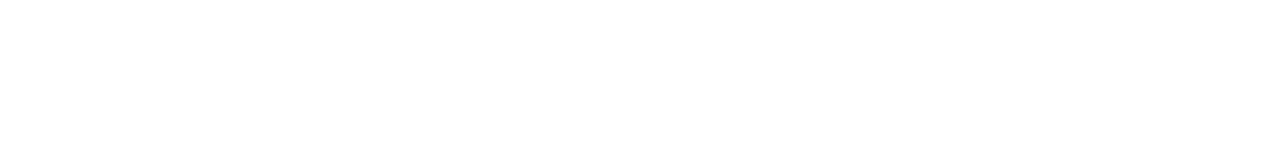
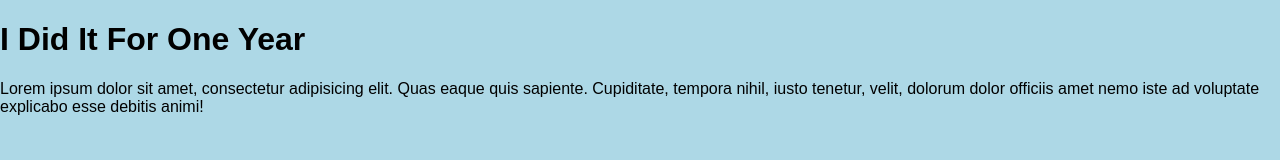
Before and after one commit to tavoasenjo/commandLineGit, a plain HTML site: page index.html in a window 1280 px wide. Drawn offline with Linux system fonts and the light colour scheme; files whose address does not match are found by name.

Commit message:
changed styling, js and markdown

```diff
--- a/index.html
+++ b/index.html
@@ -7,6 +7,8 @@
 </head>
 <body>
 
+	<h1>I Did It For One Year</h1>
+	<p>Lorem ipsum dolor sit amet, consectetur adipisicing elit. Quas eaque quis sapiente. Cupiditate, tempora nihil, iusto tenetur, velit, dolorum dolor officiis amet nemo iste ad voluptate explicabo esse debitis animi!</p>
 
 <script src="script/app.js"></script>
 </body>
--- a/styles/main.css
+++ b/styles/main.css
@@ -0,0 +1,6 @@
+article,aside,details,figcaption,figure,footer,header,hgroup,nav,section,summary{display:block;}audio,canvas,video{display:inline-block;}audio:not([controls]){display:none;height:0;}[hidden]{display:none;}html{font-family:sans-serif;-webkit-text-size-adjust:100%;-ms-text-size-adjust:100%;}a:focus{outline:thin dotted;}a:active,a:hover{outline:0;}h1{font-size:2em;}abbr[title]{border-bottom:1px dotted;}b,strong{font-weight:700;}dfn{font-style:italic;}mark{background:#ff0;color:#000;}code,kbd,pre,samp{font-family:monospace, serif;font-size:1em;}pre{white-space:pre-wrap;word-wrap:break-word;}q{quotes:\201C \201D \2018 \2019;}small{font-size:80%;}sub,sup{font-size:75%;line-height:0;position:relative;vertical-align:baseline;}sup{top:-.5em;}sub{bottom:-.25em;}img{border:0;}svg:not(:root){overflow:hidden;}fieldset{border:1px solid silver;margin:0 2px;padding:.35em .625em .75em;}button,input,select,textarea{font-family:inherit;font-size:100%;margin:0;}button,input{line-height:normal;}button,html input[type=button],/* 1 */
+input[type=reset],input[type=submit]{-webkit-appearance:button;cursor:pointer;}button[disabled],input[disabled]{cursor:default;}input[type=checkbox],input[type=radio]{box-sizing:border-box;padding:0;}input[type=search]{-webkit-appearance:textfield;-moz-box-sizing:content-box;-webkit-box-sizing:content-box;box-sizing:content-box;}input[type=search]::-webkit-search-cancel-button,input[type=search]::-webkit-search-decoration{-webkit-appearance:none;}textarea{overflow:auto;vertical-align:top;}table{border-collapse:collapse;border-spacing:0;}body,figure{margin:0;}legend,button::-moz-focus-inner,input::-moz-focus-inner{border:0;padding:0;}
+
+body{
+	background: lightblue;
+}
```
Also changed, not shown: scripts/app.js (line endings or trailing spaces).
